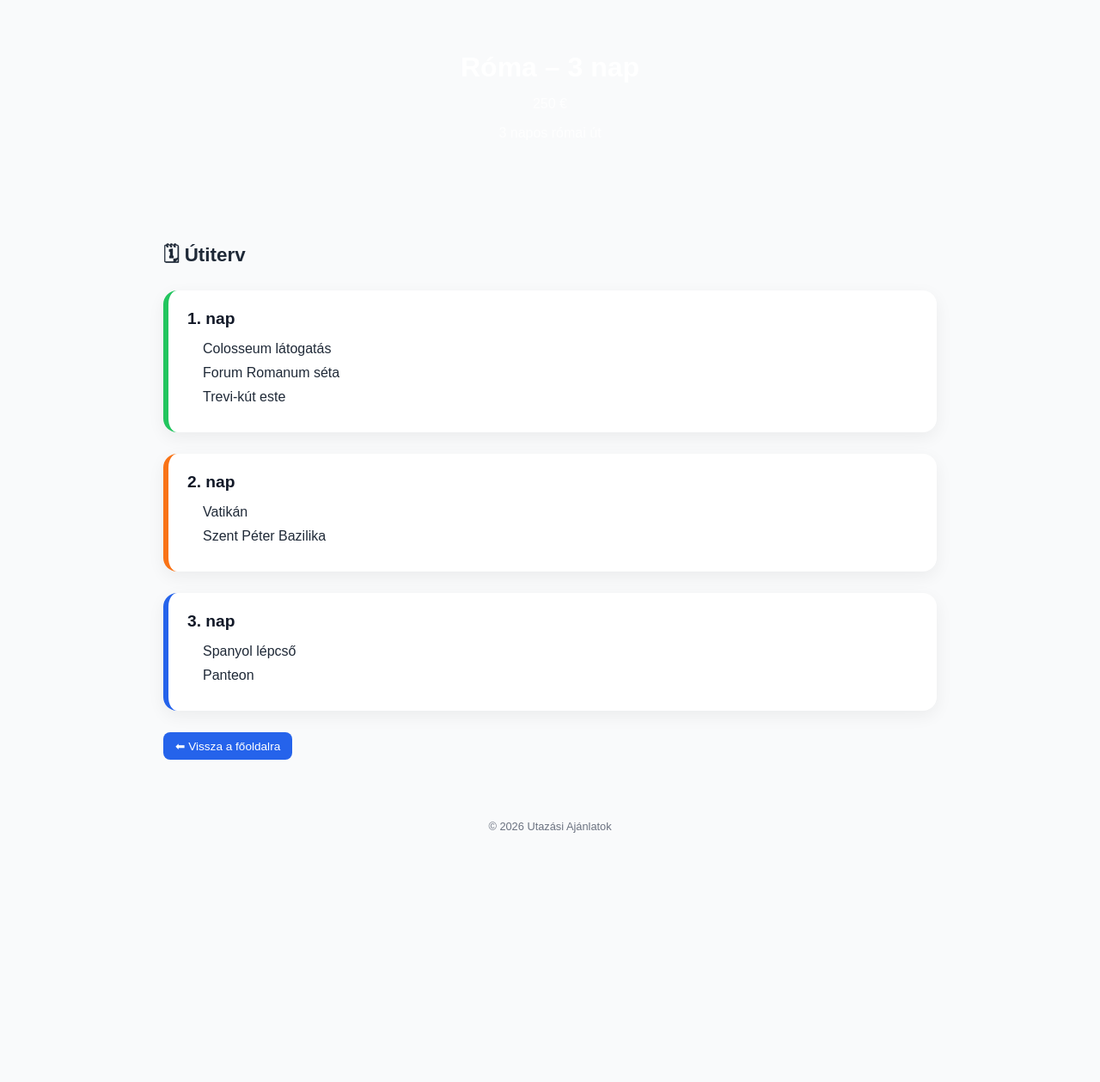
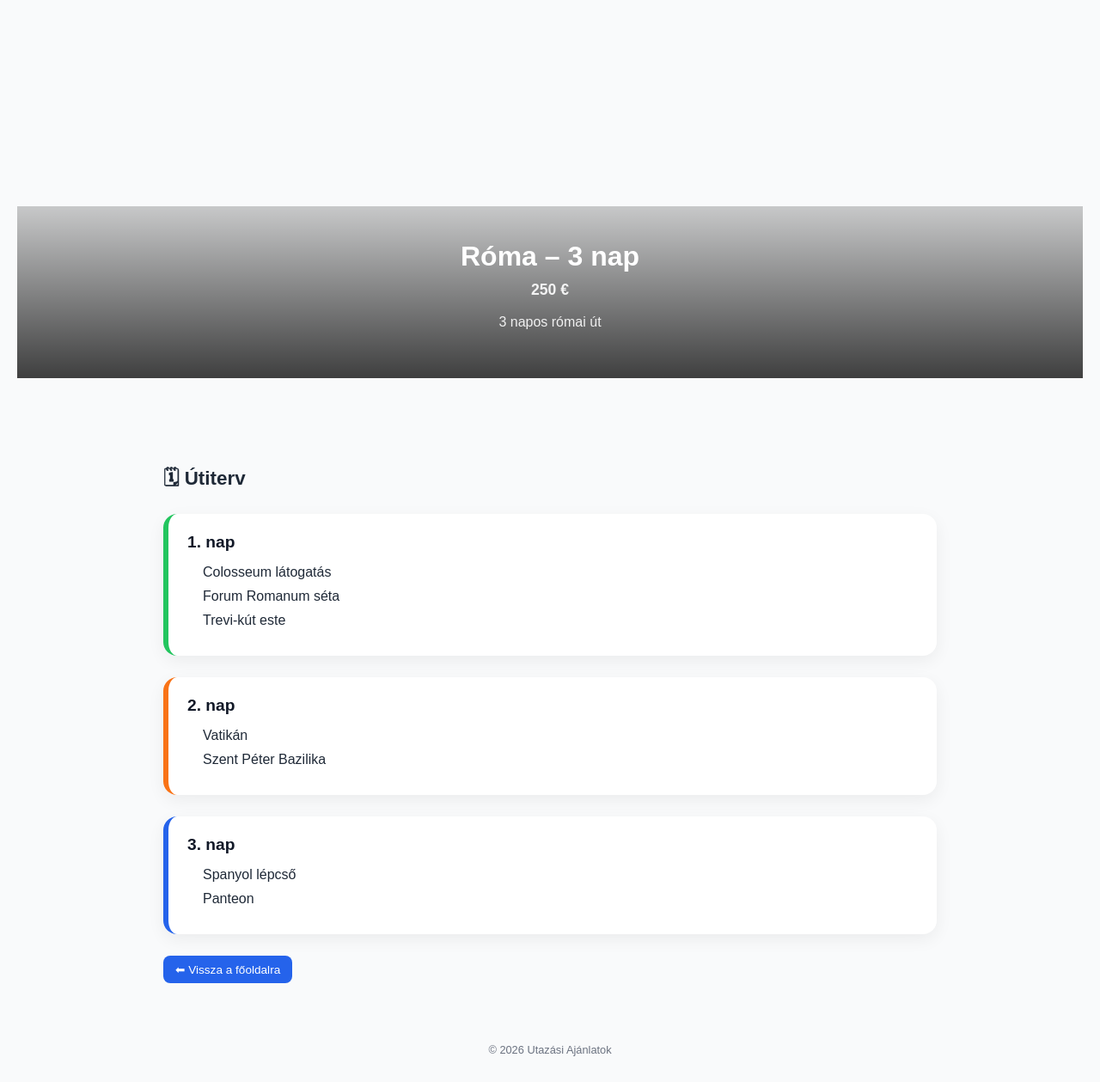
Before and after one commit to Norbi6/travel_site, a Jekyll site: the page built from _offers/rome3.md, in a window 1280 px wide. Shown: the whole page at 86% size. Built offline with Jekyll 4.4.1, drawn with Linux system fonts in a browser that asks for light colours; before the commit the page ends 999 px from its top, so only the background shows below that.

Commit message:
Update style.css

```diff
--- a/assets/css/style.css
+++ b/assets/css/style.css
@@ -193,3 +193,29 @@ footer {
   font-weight: bold;
   font-size: 1rem;
   }
+.offer-hero {
+  height: 380px;
+  background-size: cover;
+  background-position: center;
+  position: relative;
+  display: flex;
+  align-items: flex-end;
+}
+
+.hero-overlay {
+  width: 100%;
+  background: linear-gradient(to top, rgba(0,0,0,0.75), rgba(0,0,0,0.2));
+  color: white;
+  padding: 40px 20px;
+}
+
+.hero-overlay h1 {
+  margin: 0;
+  font-size: 2rem;
+}
+
+.hero-price {
+  font-weight: bold;
+  margin-top: 10px;
+  font-size: 1.1rem;
+}
```
